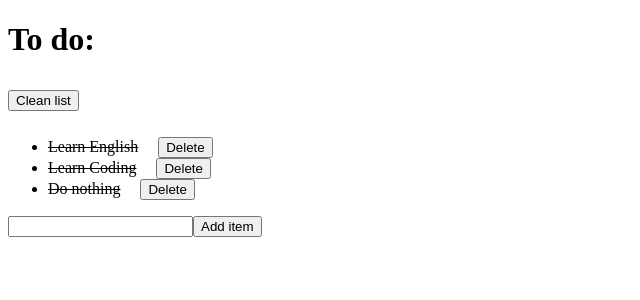
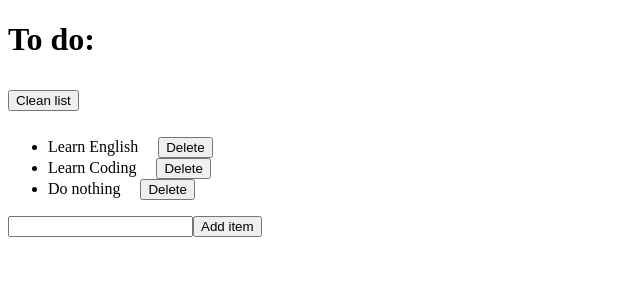
Before and after one commit to Zhenia-121/ReactProjects, a React (Create React App) app in the folder todo/: page / in a window 1280 px wide. Shown: the top 300 px of the page, without its empty margins (0-640 px from the left). Built offline with nearby package versions, Linux system fonts and the light colour scheme.

Commit message:
Fixed small bugs

```diff
--- a/todo/src/Components/AddItemForm.js
+++ b/todo/src/Components/AddItemForm.js
@@ -12,15 +12,25 @@ export default class AddItemForm extends Component  {
         })
     };
     addItem = () => {
-        this.props.onAdded(this.state.value);
-        this.cleanInput();
-    }
+        const enteredValue = this.state.value;
+        if (this.isEmptyValue(enteredValue))
+            return;
+        this.props.onAdded(enteredValue);
+    };
     inputSaveHandler = (e) => {
         if (e.key === 'Enter') {
             this.addItem();
+            this.clearInput();
         }
     };
-    cleanInput = () => {
+    buttonSaveHandler = () => {
+        this.addItem();
+        this.clearInput();
+    };
+    isEmptyValue = (value) => {
+        return value === '';
+    };
+    clearInput = () => {
         this.setState({
             value: ''
         });
@@ -30,7 +40,7 @@ export default class AddItemForm extends Component  {
         return (
             <div>
                 <input name="label" value={this.state.value} onKeyPress={ this.inputSaveHandler} onChange={this.handleChange} />
-                <button onClick = {() => { this.addItem() }} >Add item</button>
+                <button onClick = { this.buttonSaveHandler } >Add item</button>
             </div>
         )
     }
--- a/todo/src/Components/App.js
+++ b/todo/src/Components/App.js
@@ -6,9 +6,9 @@ import AddItemForm from './AddItemForm';
 export default class App extends Component {
     state = {
         items: [
-            { id: 0, label: 'Learn English' },
-            { id: 1, label: 'Learn Coding' },
-            { id: 2, label: 'Do nothing' }
+            { id: 0, label: 'Learn English', done: false },
+            { id: 1, label: 'Learn Coding', done: false },
+            { id: 2, label: 'Do nothing', done: false }
         ]
     };
 
@@ -26,15 +26,26 @@ export default class App extends Component {
         this.setState(({ items }) => {
             let newId = 0;
             if (items.length > 0) {
-                newId = items.reduce((a, b) => (a.id > b.id ? a.id : b.id)) + 1;
+                newId = items.reduce((max, value) => Math.max(max, value.id), 1) + 1;
             }
-            const newItem = { id: newId, label: label };
+            const newItem = { id: newId, label: label, done: false };
             return {
                 items: [...items, newItem]
             }
         });
-    }
+    };
 
+    changeTaskStatus = (id) => {
+        this.setState(({ items}) => {
+            const idx = items.findIndex((item) => item.id === id);
+            const itemWithOldState = items[idx];
+            const itemWithNewState = { ...itemWithOldState, done: !itemWithOldState.done };
+            const newArray = [...items.slice(0, idx), itemWithNewState, ...items.slice(idx + 1)];
+            return {
+                items: newArray
+            };
+        })
+    };
     cleanAll = () => {
         this.setState({
             items: []
@@ -46,7 +57,7 @@ export default class App extends Component {
         return (
             <div>
                 <ToDoListHeader header={"To do:"} />
-                <ToDoList items={ items } onDeleted={ this.deleteItem } onCleanAll={ this.cleanAll }/>
+                <ToDoList items={ items } onDeleted={ this.deleteItem } onLabelClicked={ this.changeTaskStatus } onCleanAll={ this.cleanAll }/>
                 <AddItemForm onAdded={this.addItem} />
             </div>
         );
--- a/todo/src/Components/ToDoList/ToDoList.js
+++ b/todo/src/Components/ToDoList/ToDoList.js
@@ -2,13 +2,13 @@ import React from 'react';
 import ToDoListItem from '../ToDoListItem/ToDoListItem';
 import './ToDoList.css';
 
-const ToDoList = ({ items, onDeleted, onCleanAll }) => {
+const ToDoList = ({ items, onDeleted, onLabelClicked, onCleanAll }) => {
     const elements = items.map((item) => {
         const { id, ...otherProps } = item;
         return (
 
             <li key={id}>
-                <ToDoListItem {...otherProps} onDeleted={() => onDeleted(id)} />
+                <ToDoListItem {...otherProps} onDeleted={() => onDeleted(id)} onLabelClick={() => onLabelClicked(id)} />
             </li>
         )
     });
--- a/todo/src/Components/ToDoListItem/ToDoListItem.js
+++ b/todo/src/Components/ToDoListItem/ToDoListItem.js
@@ -3,21 +3,8 @@ import './ToDoListItem.css';
 
 export default class ToDoListItem extends Component {
 
-    state = {
-        done: true
-    }
-
-    onLabelClick = () => {
-        this.setState(({done}) => {
-            return {
-                done: !done
-            };
-        });
-    };
-
     render() {
-        const { label } =  this.props;
-        const { done } = this.state;
+        const { label, done } =  this.props;
 
         let classNames = 'todo-list-item';
         if (done) {
@@ -28,10 +15,10 @@ export default class ToDoListItem extends Component {
             <div>
                 <span
                     className = { classNames }
-                    onClick={ this.onLabelClick }>
+                    onClick={ this.props.onLabelClick }>
                     { label }
                 </span>
-                <button className={ "delete-item" } onClick={ this.props.onDeleted}>
+                <button className={ "delete-item" } onClick={ this.props.onDeleted }>
                     Delete
                 </button>
             </div>
```
